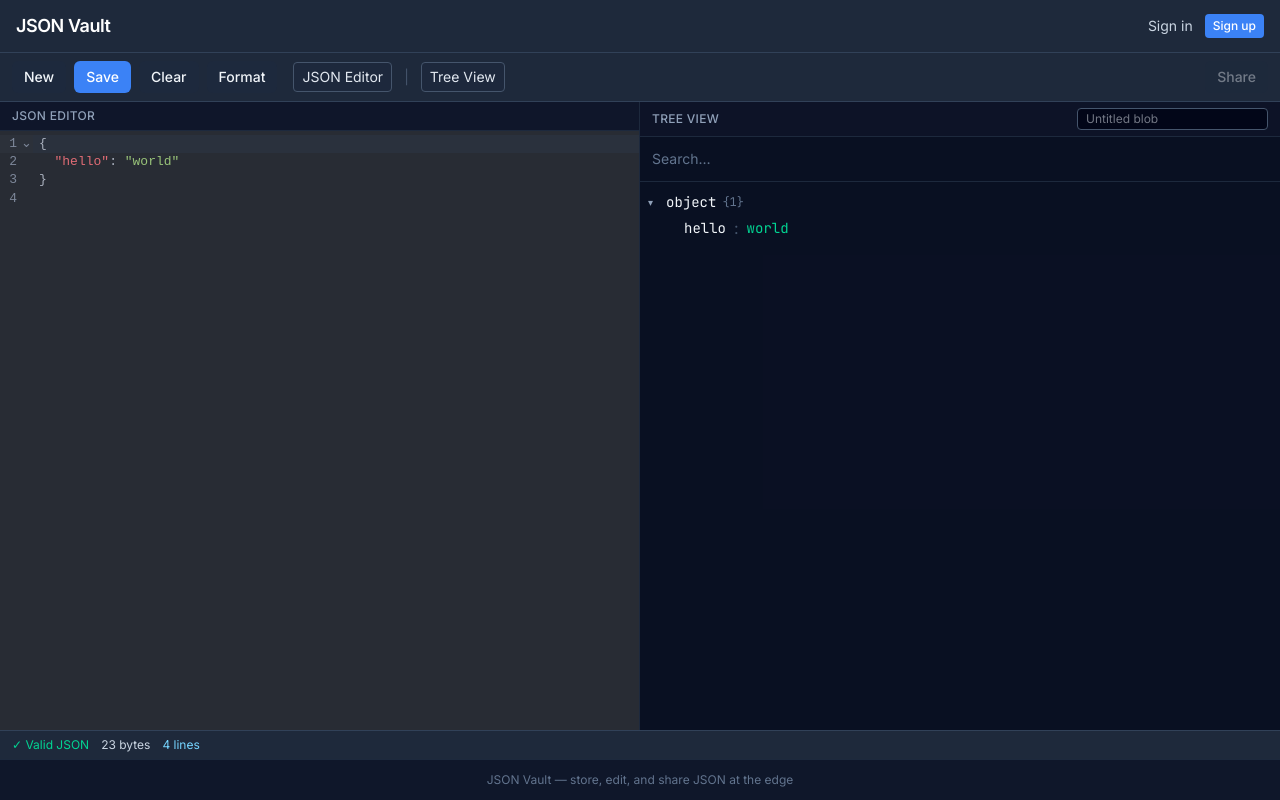
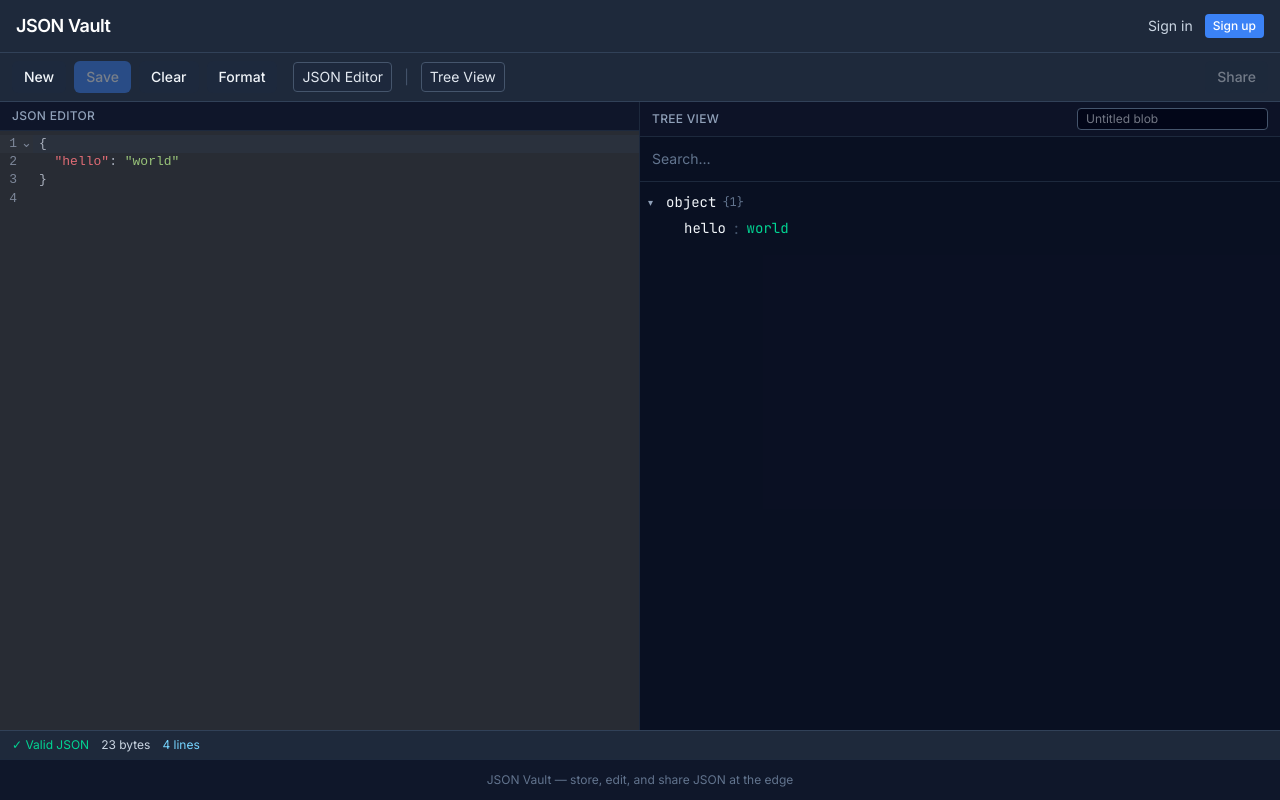
Before and after one commit to modalam/json_vault_frontend, a React (Vite) app: page / in a window 1280 px wide. Built offline with nearby package versions, Linux system fonts and the light colour scheme.

Commit message:
disable save button on when user is not sign in

```diff
--- a/src/components/editor/EditorWorkspace.tsx
+++ b/src/components/editor/EditorWorkspace.tsx
@@ -8,6 +8,7 @@ import { ShareDialog } from '@/components/blob/ShareDialog';
 import { ApiError, createBlob, deleteBlob, getBlob, updateBlob } from '@/lib/api-client';
 import { clearEditToken, getEditToken, setEditToken } from '@/lib/auth';
 import { byteSize, formatJson, isValidJson } from '@/lib/json-utils';
+import { useAuthStore } from '@/stores/auth-store';
 import { useEditorStore } from '@/stores/editor-store';
 
 type EditorWorkspaceProps = {
@@ -16,6 +17,7 @@ type EditorWorkspaceProps = {
 
 export function EditorWorkspace({ blobId }: EditorWorkspaceProps) {
   const navigate = useNavigate();
+  const user = useAuthStore((state) => state.user);
   const [shareOpen, setShareOpen] = useState(false);
   const {
     text,
@@ -81,6 +83,11 @@ export function EditorWorkspace({ blobId }: EditorWorkspaceProps) {
   const lineCount = useMemo(() => text.split('\n').length, [text]);
 
   async function handleSave() {
+    if (!user) {
+      setStatusMessage('Sign in to save your JSON.');
+      return;
+    }
+
     const parsed = isValidJson(text);
     if (!parsed.ok) {
       setStatusMessage(parsed.error);
@@ -155,7 +162,7 @@ export function EditorWorkspace({ blobId }: EditorWorkspaceProps) {
         onShare={() => setShareOpen(true)}
         onDelete={() => void handleDelete()}
         saving={saving}
-        canSave={valid && canEdit && !loading}
+        canSave={Boolean(user) && valid && canEdit && !loading}
         canShare={Boolean(activeId)}
         canDelete={Boolean(activeId && editToken)}
       />
```
